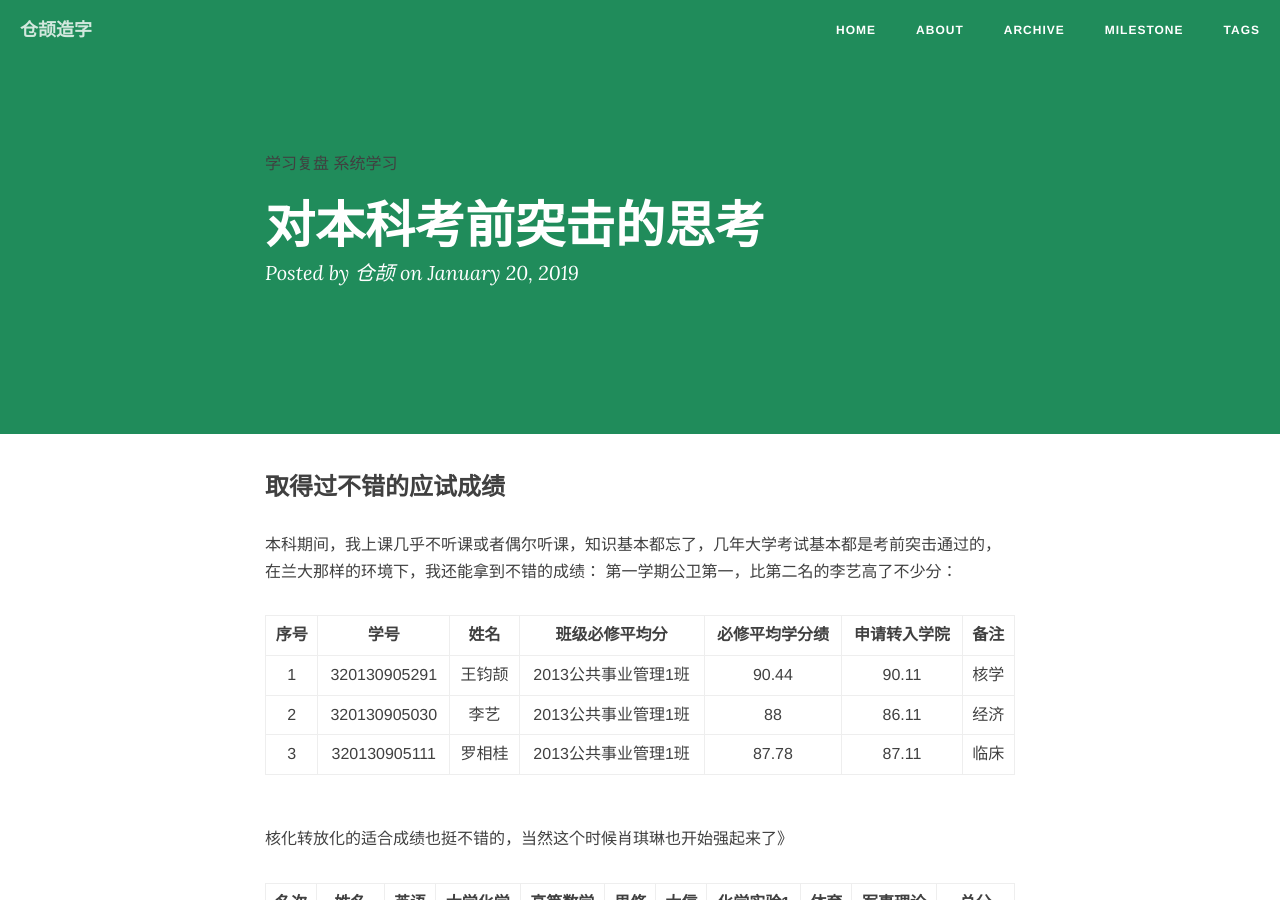
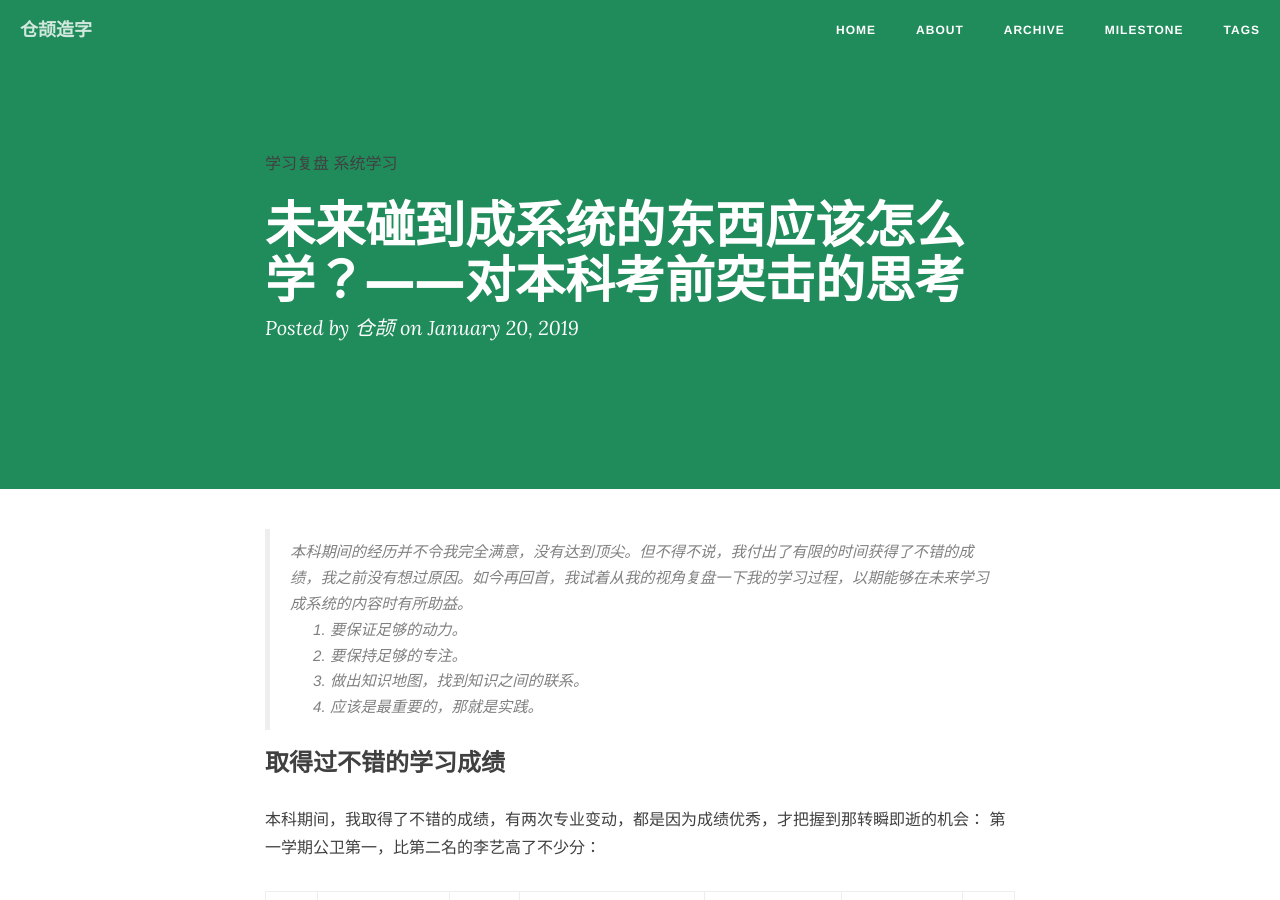
Before and after one commit to creatletter/Dalio, a Jekyll site: the page built from _posts/2019-01-20-对本科考前突击的思考.md, in a window 1280 px wide and 900 px high. Built offline with Jekyll 4.4.1, drawn with Linux system fonts in a browser that asks for light colours; nearby versions of some CDN libraries; comment, search, counter and statistics services are not loaded.

Commit message:
Update 2019-01-20-对本科考前突击的思考.md

```diff
--- a/_posts/2019-01-20-对本科考前突击的思考.md
+++ b/_posts/2019-01-20-对本科考前突击的思考.md
@@ -1,14 +1,19 @@
 ---
 layout: post
-title: 对本科考前突击的思考
+title: 未来碰到成系统的东西应该怎么学？——对本科考前突击的思考
 date: 2019-01-20
 categories: 学习复盘
 tags: [学习复盘,系统学习]
 description: 方法对的前提下，努力就更好了。
 ---
+> 本科期间的经历并不令我完全满意，没有达到顶尖。但不得不说，我付出了有限的时间获得了不错的成绩，我之前没有想过原因。如今再回首，我试着从我的视角复盘一下我的学习过程，以期能够在未来学习成系统的内容时有所助益。
+>1. 要保证足够的动力。
+>2. 要保持足够的专注。
+>3. 做出知识地图，找到知识之间的联系。
+>4. 应该是最重要的，那就是实践。
 
-### 取得过不错的应试成绩
-本科期间，我上课几乎不听课或者偶尔听课，知识基本都忘了，几年大学考试基本都是考前突击通过的，在兰大那样的环境下，我还能拿到不错的成绩：
+### 取得过不错的学习成绩
+本科期间，我取得了不错的成绩，有两次专业变动，都是因为成绩优秀，才把握到那转瞬即逝的机会：
 	第一学期公卫第一，比第二名的李艺高了不少分：
 
 |序号|学号|姓名|班级必修平均分|必修平均学分绩|申请转入学院|备注|
```
